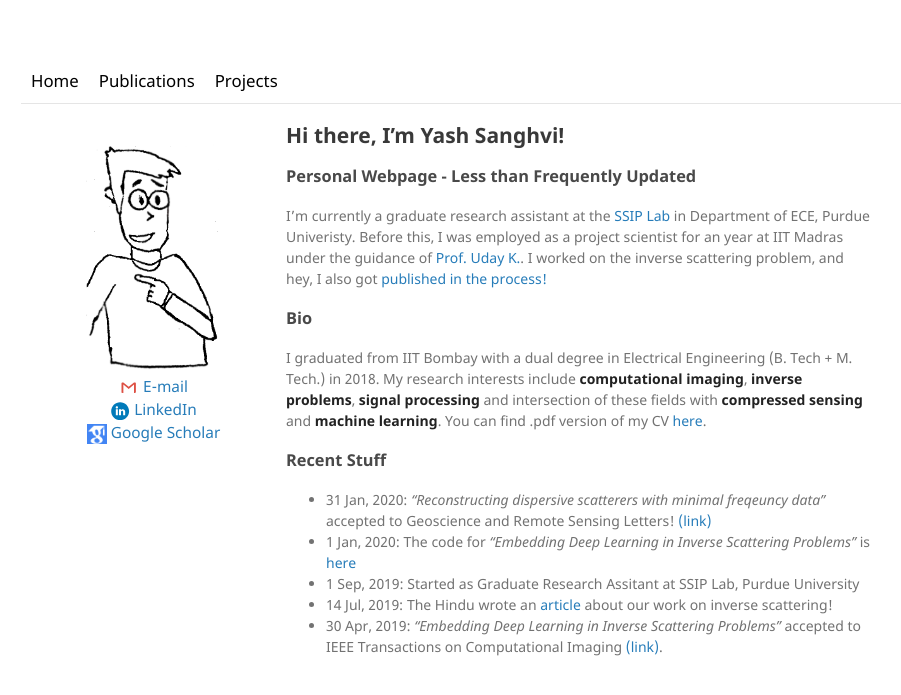
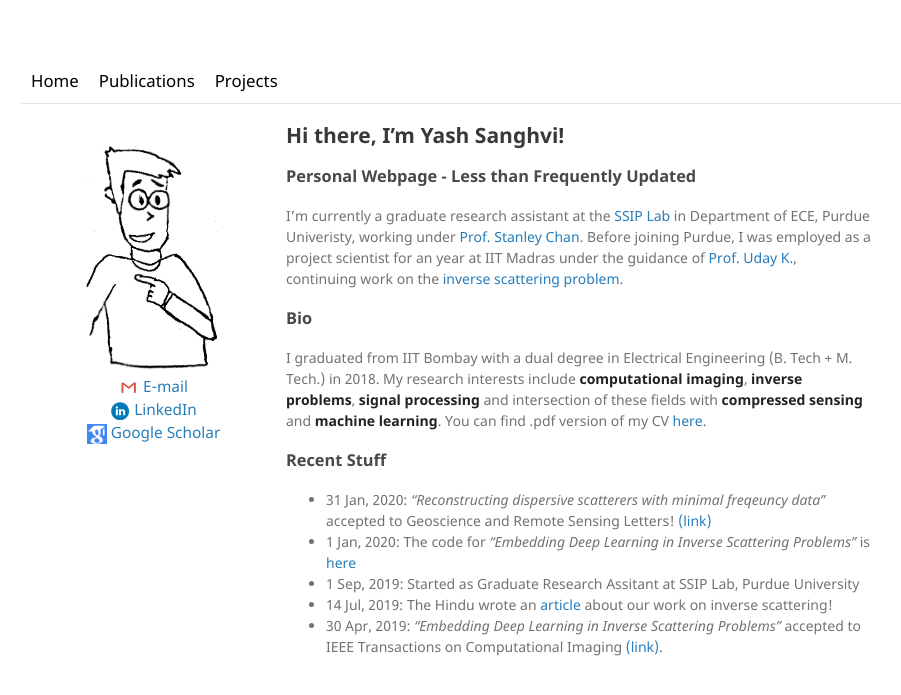
Before and after one commit to sanghviyashiitb/sanghviyashiitb.github.io, a Jekyll site: the page built from index.md, in a window 1280 px wide. Shown: the top 695 px of the page, without its empty margins (119-1020 px from the left). Built offline with Jekyll 4.4.1, drawn with Linux system fonts in a browser that asks for light colours.

Commit message:
Update index.md

```diff
--- a/index.md
+++ b/index.md
@@ -4,7 +4,7 @@ title: Yash Sanghvi
 ---
 ## Hi there, I'm Yash Sanghvi!
 ### Personal Webpage - Less than Frequently Updated
-I'm currently a graduate research assistant at the [SSIP Lab](https://engineering.purdue.edu/ChanGroup/) in Department of ECE, Purdue Univeristy. Before this, I was employed as a project scientist for an year at IIT Madras under the guidance of [Prof. Uday K.](http://www.ee.iitm.ac.in/uday/).  I worked on the inverse scattering problem, and hey, I also got [published in the process!](https://ieeexplore.ieee.org/document/8709721)
+I'm currently a graduate research assistant at the [SSIP Lab](https://engineering.purdue.edu/ChanGroup/) in Department of ECE, Purdue Univeristy, working under [Prof. Stanley Chan](https://engineering.purdue.edu/ChanGroup/stanleychan.html). Before joining Purdue, I was employed as a project scientist for an year at IIT Madras under the guidance of [Prof. Uday K.](http://www.ee.iitm.ac.in/uday/), continuing work on the [inverse scattering problem](https://ieeexplore.ieee.org/document/8709721).
 
 ### Bio
 I graduated from IIT Bombay with a dual degree in Electrical Engineering (B. Tech + M. Tech.) in 2018. My research interests include **computational imaging**, **inverse problems**, **signal processing** and intersection of these fields with **compressed sensing** and **machine learning**.
```
